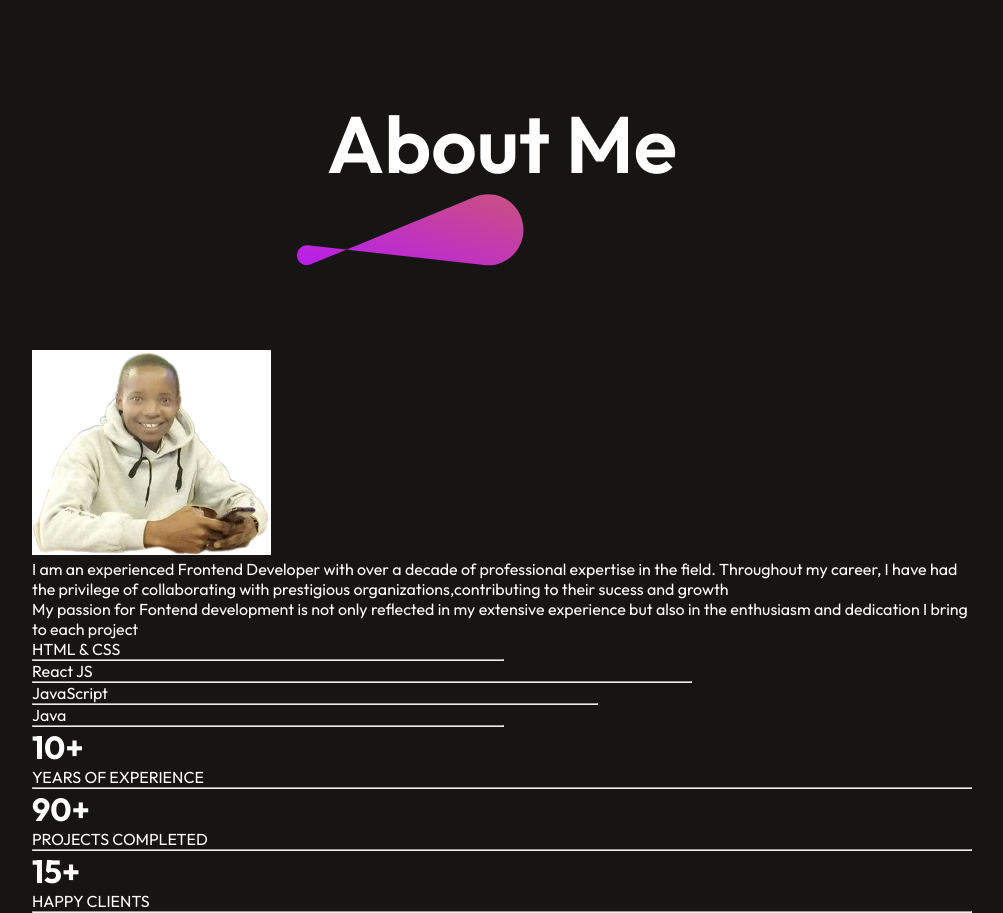
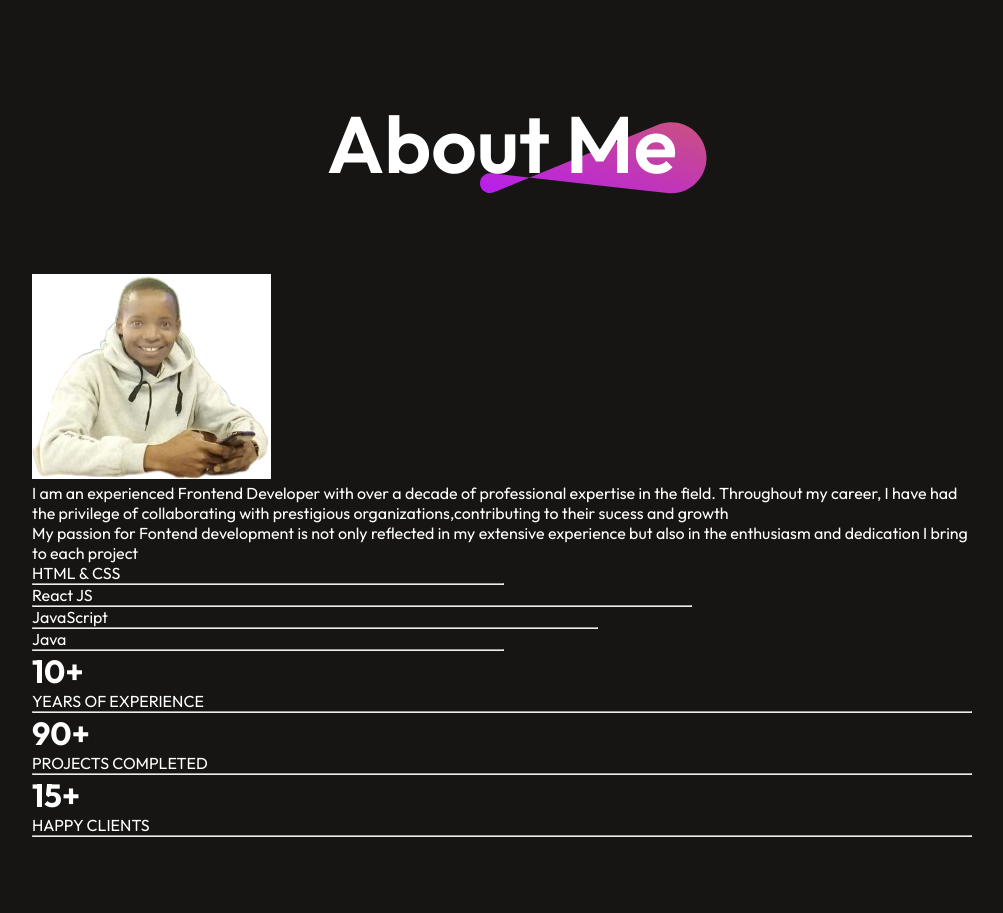
Before and after one commit to KipletingEdwin/Kipleting-Edwin, a React (Vite) app: page / in a window 1280 px wide. Shown: the part 1080-1993 px from the top of the page, without its empty margins (138-1141 px from the left). After the commit the page ends 1917 px from the top, so only its background shows below. Built offline with nearby package versions, Linux system fonts and the light colour scheme.

Commit message:
style the image in the about-title section

```diff
--- a/src/Components/About/About.css
+++ b/src/Components/About/About.css
@@ -17,3 +17,10 @@
     font-size: 80px;
     font-weight: 600;
 }
+
+.about-title img{
+    position: absolute;
+    bottom: 0;
+    right: 0;
+    z-index: -1;
+}
```
